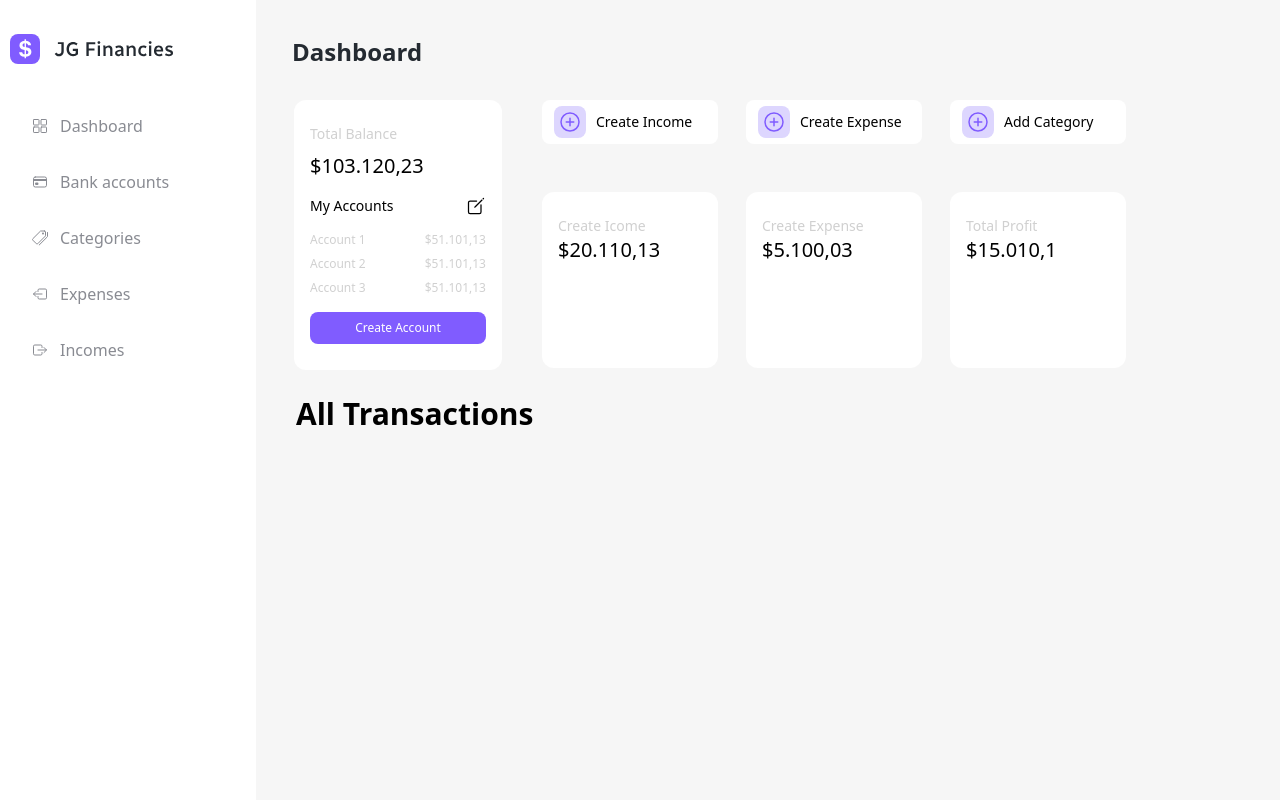
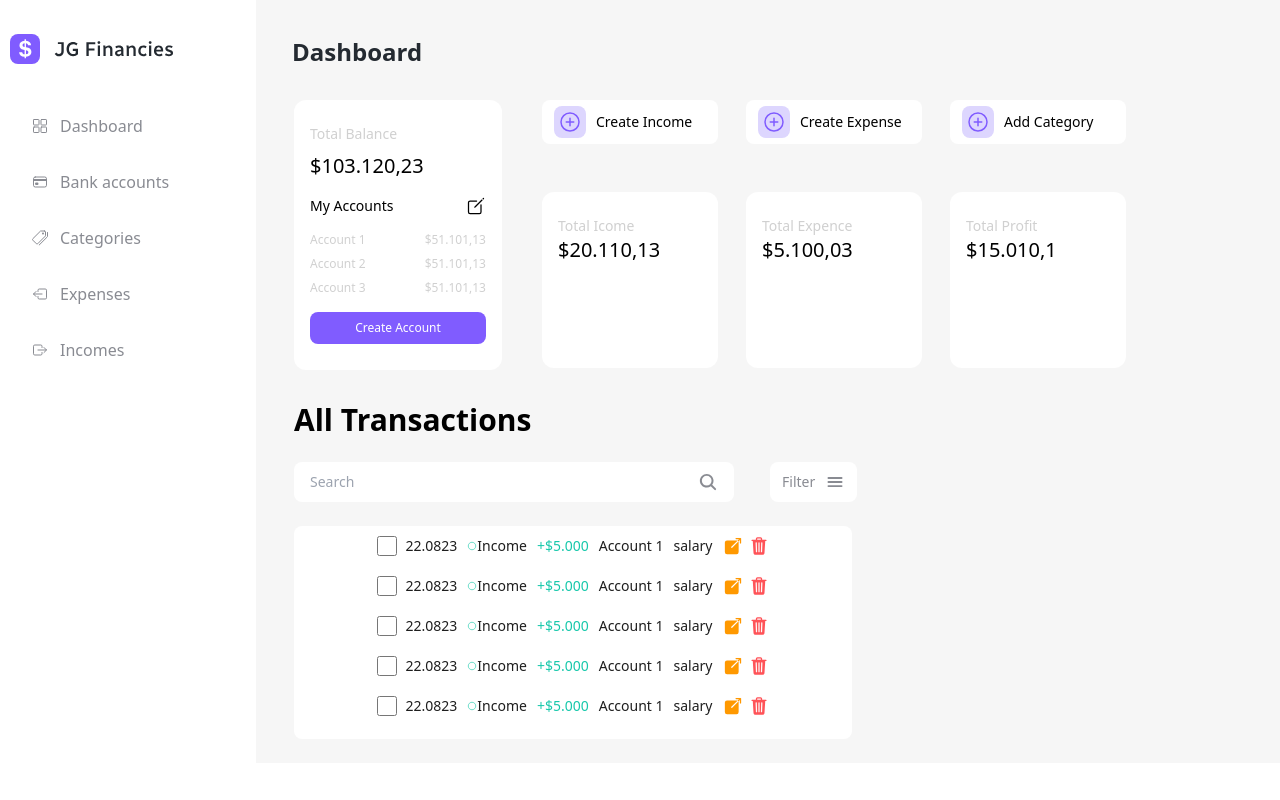
Before and after one commit to gersonRamirez22/jgfinances, a Laravel app: page /dashboard in a window 1280 px wide. Run offline with Laravel 10, Linux system fonts and the light colour scheme; style sheets or scripts are compiled from the project's sources.

Commit message:
chore:se agrega search component y filter component adicional se crea componente table-heading

```diff
--- /dev/null
+++ b/app/View/Components/tableHeading.php
@@ -0,0 +1,26 @@
+<?php
+
+namespace App\View\Components;
+
+use Closure;
+use Illuminate\Contracts\View\View;
+use Illuminate\View\Component;
+
+class tableHeading extends Component
+{
+    /**
+     * Create a new component instance.
+     */
+    public function __construct()
+    {
+        //
+    }
+
+    /**
+     * Get the view / contents that represent the component.
+     */
+    public function render(): View|Closure|string
+    {
+        return view('components.table-heading');
+    }
+}
--- a/resources/views/Dashboard/dashboard.blade.php
+++ b/resources/views/Dashboard/dashboard.blade.php
@@ -40,7 +40,7 @@
    </aside>
 
 
-   <div class=" font-radio-canada p-6 ml-64 bg-[#F6F6F6] h-[100vh]">
+   <div class=" font-radio-canada p-6 ml-64 bg-[#F6F6F6] ">
          <div class="text-[#242A31] text-2xl font-semibold p-3">
             <h1>Dashboard</h1>
          </div>
@@ -57,15 +57,36 @@
             </div>
 
            <div class=" flex gap-7 mt-12">
-            <x-card-total titleName="Create Icome" totalAccount="$20.110,13"/>
-            <x-card-total titleName="Create Expense" totalAccount="$5.100,03"/>
+             <x-card-total titleName="Total Icome" totalAccount="$20.110,13"/>
+             <x-card-total titleName="Total Expence" totalAccount="$5.100,03"/>
              <x-card-total titleName="Total Profit" totalAccount="$15.010,1"/>
             </div>
           </div>
           </div>
-      <div class="p-2.5 ml-1.5 mt-4">
+           <div class=" ml-[14px] mt-8">
                <h1 class="text-3xl font-semibold">All Transactions</h1>
            </div>
+
+            <div class="flex mt-6  gap-9">
+               <div class=" flex bg-[#FFF] rounded-lg w-[440px]  py-2.5 px-4 gap-2.5 justify-between items-center  ml-[14px]">
+                  <input class="text-sm  text-[#898B92]" type="texto" placeholder="Search">
+                  <ion-icon class="h-5 w-5 text-[#898B92]" name="search"></ion-icon>
+                </div>
+                <div class=" flex bg-[#FFF] rounded-lg   py-2.5 px-3 gap-2.5 justify-between items-center   ">
+                  <p class="text-sm text-[#898B92]">Filter</p>
+                  <ion-icon class="h-5 w-5 text-[#898B92]"  name="menu"></ion-icon>
+               </div>
+            </div>
+            <div class="bg-[#FFF] h-[213px] rounded-lg w-[558px] ml-[14px] mt-6">
+               <x-table-heading/>
+               <x-table-heading/>
+               <x-table-heading/>
+               <x-table-heading/>
+               <x-table-heading/>
+
+            </div>
+       </div>
+
    </div>
 </body>
 <script type="module" src="https://unpkg.com/ionicons@7.1.0/dist/ionicons/ionicons.esm.js"></script>
--- a/resources/views/components/card-total.blade.php
+++ b/resources/views/components/card-total.blade.php
@@ -1,6 +1,6 @@
-<div>
+<a href="#">
     <div class="  bg-[#FFF] rounded-xl h-44 w-44   py-6 px-4 hover:bg-[#805CFF] hover:text-white  ">
          <h1 class="text-[#D0D0D0] hover:text-white text-sm font-normal ">{{$titleName}}</h1>
          <h1 class=" text-xl font-medium">{{$totalAccount}}</h1>
     </div>
-</div>
+</a>
--- /dev/null
+++ b/resources/views/components/table-heading.blade.php
@@ -0,0 +1,21 @@
+<div>
+
+    <div class="flex gap-2 text-[#1E1E1E] justify-center p-2.5  items-center text-sm ">
+        <input type="checkbox" name="" id="" class="w-5 h-5">
+        <div class="flex gap-2.5  items-center">
+            <p class="">22.0823</p>
+            <div class="flex items-center">
+                <ion-icon class=" w-2.5 h-2.5 text-[#17C8AB]" name="radio-button-off"></ion-icon>
+                <p class="">Income</p>
+            </div>
+                <p class="text-[#17C8AB]">+$5.000</p>
+                <p class="">Account 1</p>
+                <p class="">salary</p>
+            <div class="flex gap-1.5 ">
+                <ion-icon class="h-5 w-5 text-[#FF9900]" name="open"></ion-icon>
+                <ion-icon class="h-5 w-5 text-[#FF5358]"  name="trash"></ion-icon>
+
+            </div>
+        </div>
+    </div>
+</div>
```
Lines whose indentation alone changed are shown as unchanged.
